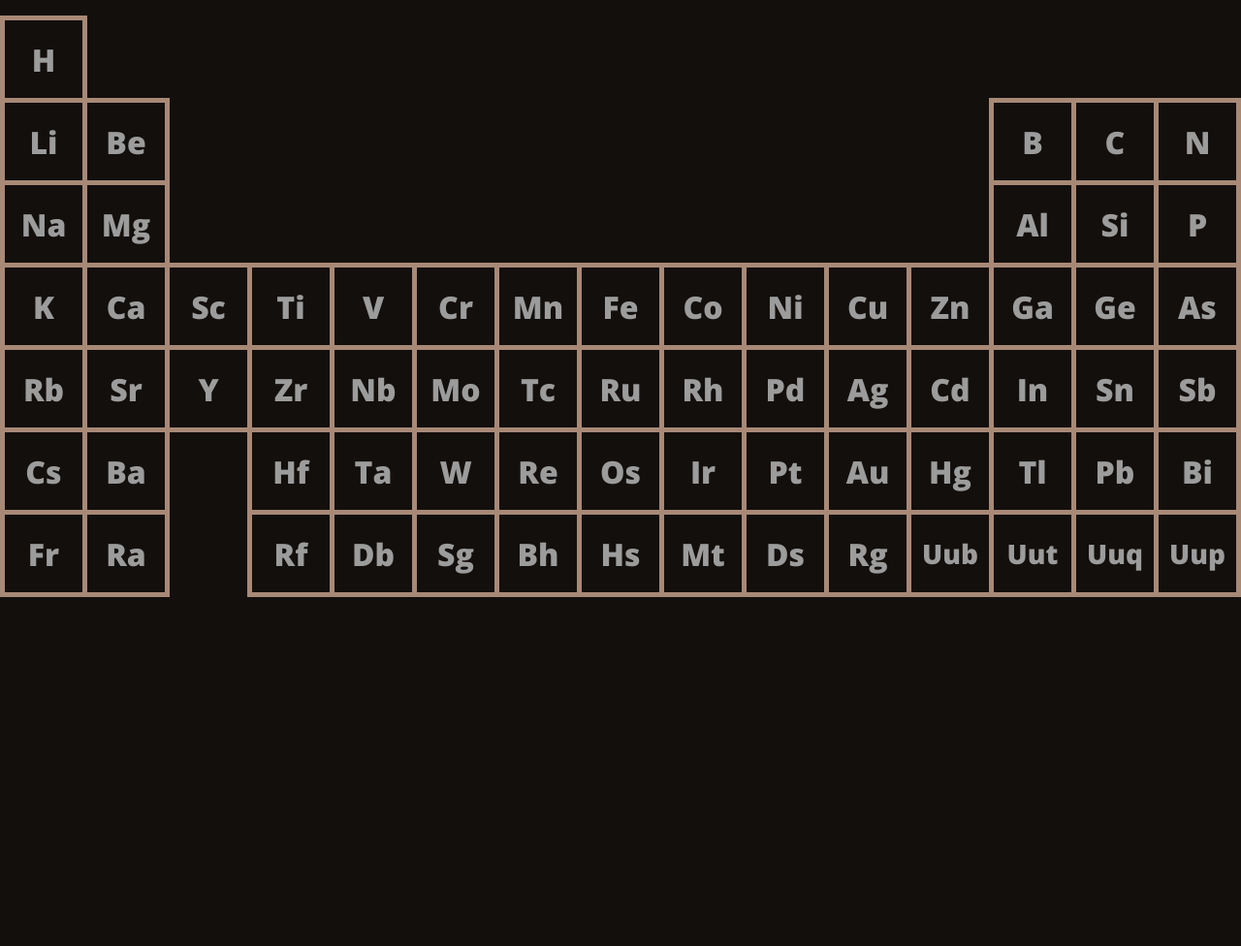
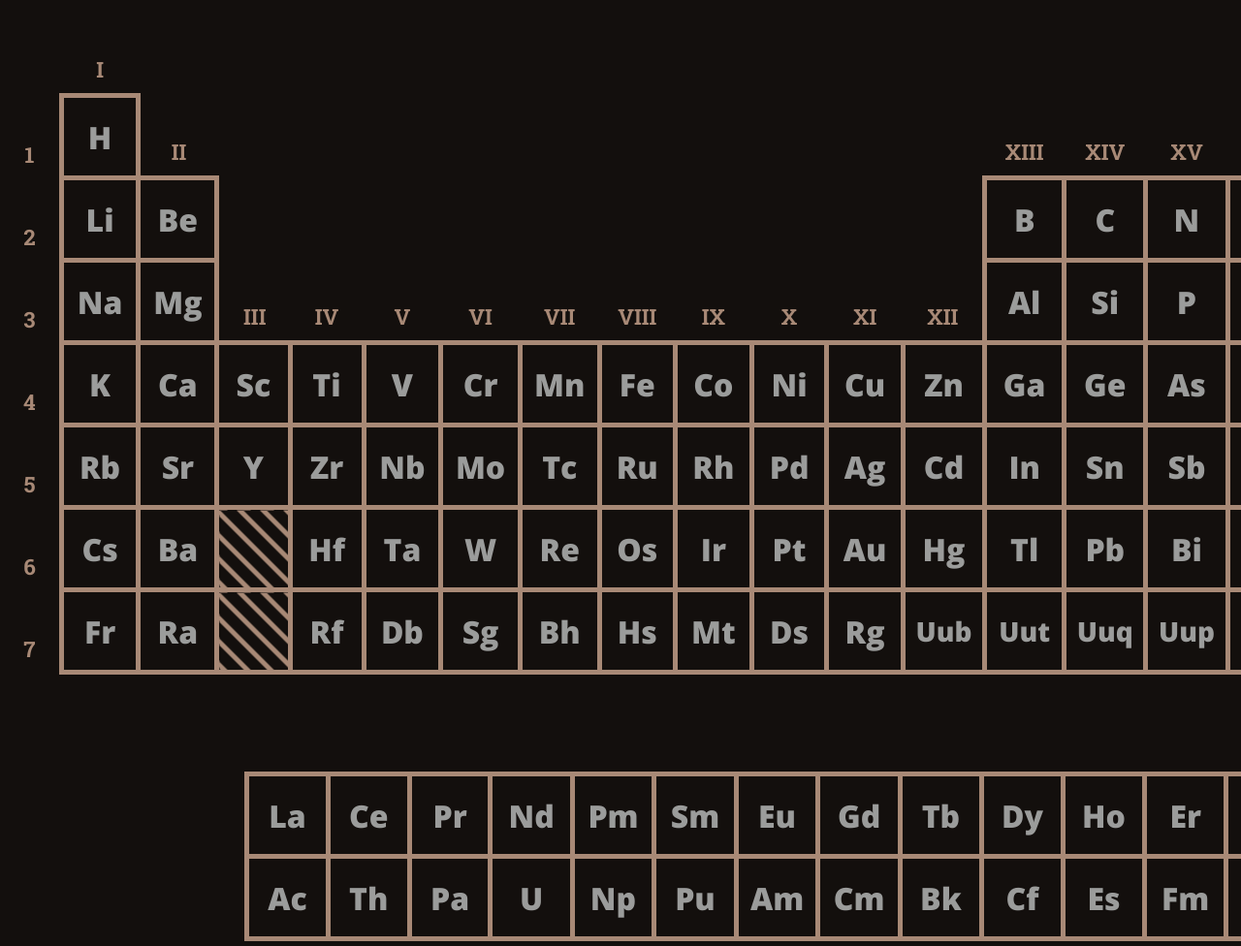
Before and after one commit to friendlyamigo/periodictable, a plain HTML site: page index.html in a window 1280 px wide. Shown: the part 113-1089 px from the top of the page at 97% size. Before the commit the page ends 800 px from the top, so only its background shows below. Drawn offline with nearby package versions, Linux system fonts and the light colour scheme.

Commit message:
secondary table

```diff
--- a/index.html
+++ b/index.html
@@ -6,10 +6,11 @@
   </head>
   <body>
     <h1 class="title">Periodic Table <span class="cursive">of&nbspthe</span> Elements</h1>
-    <table>
-      <tbody>
-        <tr>
-          <td class="h"></td>
+    <div class="table-container">
+      <table class="primary-table">
+        <thead>
+          <td class="hidden"></td>
+          <td class="heading hidden">I</td>
           <td class="hidden"></td>
           <td class="hidden"></td>
           <td class="hidden"></td>
@@ -26,9 +27,32 @@
           <td class="hidden"></td>
           <td class="hidden"></td>
           <td class="hidden"></td>
+          <td class="heading hidden">XVIII        </td>
+        </thead>
+        <tbody>
+          <tr>
+            <td class="hidden heading cursive">1</td>
+            <td class="h"></td>
+            <td class="hidden heading">II</td>
+            <td class="hidden"></td>
+            <td class="hidden"></td>
+            <td class="hidden"></td>
+            <td class="hidden"></td>
+            <td class="hidden"></td>
+            <td class="hidden"></td>
+            <td class="hidden"></td>
+            <td class="hidden"></td>
+            <td class="hidden"></td>
+            <td class="hidden"></td>
+            <td class="hidden heading">XIII</td>
+            <td class="hidden heading">XIV</td>
+            <td class="hidden heading">XV</td>
+            <td class="hidden heading">XVI</td>
+            <td class="hidden heading">XVII</td>
             <td class="he"></td>
           </tr>
           <tr>
+            <td class="hidden heading">2</td>
             <td class="li"></td>
             <td class="be"></td>
             <td class="hidden"></td>
@@ -49,18 +73,19 @@
             <td class="ne"></td>
           </tr>
           <tr>
+            <td class="hidden heading">3</td>
             <td class="na"></td>
             <td class="mg"></td>
-          <td class="hidden"></td>
-          <td class="hidden"></td>
-          <td class="hidden"></td>
-          <td class="hidden"></td>
-          <td class="hidden"></td>
-          <td class="hidden"></td>
-          <td class="hidden"></td>
-          <td class="hidden"></td>
-          <td class="hidden"></td>
-          <td class="hidden"></td>
+            <td class="hidden heading">III</td>
+            <td class="hidden heading">IV</td>
+            <td class="hidden heading">V</td>
+            <td class="hidden heading">VI</td>
+            <td class="hidden heading">VII</td>
+            <td class="hidden heading">VIII</td>
+            <td class="hidden heading">IX</td>
+            <td class="hidden heading">X</td>
+            <td class="hidden heading">XI</td>
+            <td class="hidden heading">XII</td>
             <td class="al"></td>
             <td class="si"></td>
             <td class="p"></td>
@@ -69,6 +94,7 @@
             <td class="ar"></td>
           </tr>
           <tr>
+            <td class="hidden heading">4</td>
             <td class="k"></td>
             <td class="ca"></td>
             <td class="sc"></td>
@@ -89,6 +115,7 @@
             <td class="kr"></td>
           </tr>
           <tr>
+            <td class="hidden heading">5</td>
             <td class="rb"></td>
             <td class="sr"></td>
             <td class="y"></td>
@@ -109,9 +136,10 @@
             <td class="xe"></td>
           </tr>
           <tr>
+            <td class="hidden heading">6</td>
             <td class="cs"></td>
             <td class="ba"></td>
-          <td class="hidden"></td>
+            <td class="striped"></td>
             <td class="hf"></td>
             <td class="ta"></td>
             <td class="w"></td>
@@ -129,9 +157,10 @@
             <td class="rn"></td>
           </tr>
           <tr>
+            <td class="hidden heading">7</td>
             <td class="fr"></td>
             <td class="ra"></td>
-          <td class="hidden"></td>
+            <td class="striped"></td>
             <td class="rf"></td>
             <td class="db"></td>
             <td class="sg"></td>
@@ -150,7 +179,48 @@
           </tr>
         </tbody>
       </table>
+      <table class="secondary-table">
+        <tbody>
+          <tr>
+            <td class="la"></td>
+            <td class="ce"></td>
+            <td class="pr"></td>
+            <td class="nd"></td>
+            <td class="pm"></td>
+            <td class="sm"></td>
+            <td class="eu"></td>
+            <td class="gd"></td>
+            <td class="tb"></td>
+            <td class="dy"></td>
+            <td class="ho"></td>
+            <td class="er"></td>
+            <td class="tm"></td>
+            <td class="yb"></td>
+            <td class="lu"></td>
+          </tr>
+          <tr>
+            <td class="ac"></td>
+            <td class="th"> </td>
+            <td class="pa"></td>
+            <td class="u"></td>
+            <td class="np"></td>
+            <td class="pu"></td>
+            <td class="am"></td>
+            <td class="cm"></td>
+            <td class="bk"></td>
+            <td class="cf"></td>
+            <td class="es"></td>
+            <td class="fm"></td>
+            <td class="md"></td>
+            <td class="no"></td>
+            <td class="lr"></td>
+          </tr>
+        </tbody>
+      </table>
+    </div>
+  </body>
+  <div class="element-info">
     <script src="jquery-2.1.4.min.js"></script>
     <script src="functions.js"></script>
-  </body>
+  </div>
 </html>
--- a/main.css
+++ b/main.css
@@ -1,6 +1,7 @@
 @import url(https://fonts.googleapis.com/css?family=Raleway:400,900);
 @import url(https://fonts.googleapis.com/css?family=Lobster);
 @import url(https://fonts.googleapis.com/css?family=Open+Sans:800,700,600,400,300);
+@import url(https://fonts.googleapis.com/css?family=Roboto+Slab:400,300,100,700);
 * {
   font-family: 'Open Sans';
   color: #9B9C9B; }
@@ -24,19 +25,40 @@ td {
 .uub, .uut, .uuq, .uup, .uuh, .uus, .uuo {
   font-size: 1.75em; }
 
+.heading {
+  font-family: 'Roboto Slab';
+  font-weight: 700;
+  font-size: 1.4em;
+  vertical-align: bottom;
+  color: #a88976; }
+
 body {
   margin: auto;
   padding: 0;
-  background-color: #130F0D; }
+  background-color: #130f0d;
+  text-align: center; }
 
-table {
+.table-container {
+  display: inline-block; }
+
+.primary-table, .secondary-table {
+  width: 1520px;
+  padding: 2px;
   border-collapse: collapse; }
+
+.secondary-table {
+  width: 1268px;
+  margin: 100px 0 0 252px; }
 
 td {
   padding: 10px;
-  border: 5px solid  #A88976;
-  min-width: 60px;
-  height: 60px; }
+  border: 5px solid #a88976;
+  height: 60px;
+  width: 60px; }
 
 .hidden {
   border: none; }
+
+.striped {
+  color: white;
+  background: repeating-linear-gradient(45deg, #130f0d 23px, #130f0d 35px, #a88976 35px, #a88976 40px); }
```
Lines whose indentation alone changed are shown as unchanged.
